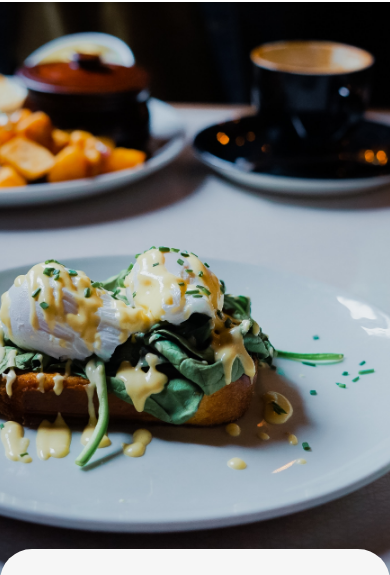
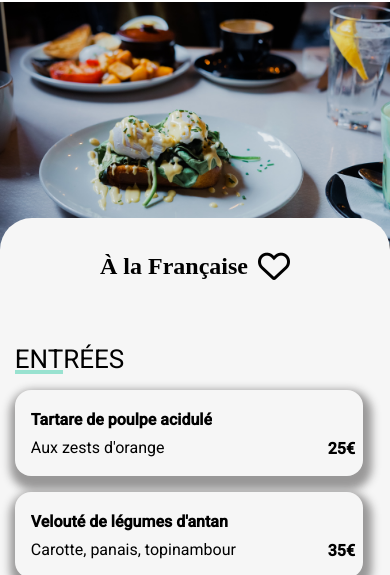
Before and after one commit to Deltaquarides/ohmyfood_online, a website: page pages/à-la-française.html in a window 390 px wide. Shown: the part 67-642 px from the top of the page. Drawn offline with Linux system fonts and the light colour scheme; a web font is replaced by a local one.

Commit message:
changes for  img and menus items

```diff
--- a/pages/à-la-française.html
+++ b/pages/à-la-française.html
@@ -2,10 +2,10 @@
 <html lang="fr">
    <head>
       <meta charset="UTF-8" />
-      <meta http-equiv="X-UA-Compatible" content="IE=edge" />
-      <meta name="viewport" content="width=device-width, initial-scale=1.0" />
+      <meta http-equiv="X-UA-Compatible" content="IE=edge">
+      <meta name="viewport" content="width=device-width, initial-scale=1.0">
       <title>Restaurant "A la française"</title>
-      <link rel="stylesheet" href="../style.css" type="text/css"/>
+      <link rel="stylesheet" href="../style.css" type="text/css">
       <meta name="description" content="Découvrez des menus qui vous conviennent dans des restaurants d'exception" />
       <meta name="keywords" content="restaurant, menu, gastronommie" />
       <link rel="stylesheet" href="https://cdnjs.cloudflare.com/ajax/libs/font-awesome/6.1.1/css/all.min.css" />
@@ -22,7 +22,7 @@
                <h1 class="header_title">ohmyfood</h1>
             </div>
          </header>
-         <img class="header_img" src="../images/restaurants/toa-heftiba-DQKerTsQwi0-unsplash.jpg" alt="A la Francaise" />
+         <img class="header_img" src="../images/restaurants/toa-heftiba-DQKerTsQwi0-unsplash.jpg" alt="A la Francaise">
          <section class="section_menu">
             <div class="restaurant_wrapper">
                <h2 class="restaurant_title">À la Française</h2>
--- a/style.css
+++ b/style.css
@@ -161,11 +161,6 @@ body {
 
 input {
     border: none;
-}
-
-img {
-    width: 300px;
-    height: 300px;
 }
 
 .header {
@@ -457,7 +452,8 @@ footer {
 
 .header_img{
     width: 100%;
-    height: 70vh;
+    max-width: 100%;
+    max-height: 32rem;
     object-fit: cover;
 }
 
@@ -591,7 +587,6 @@ footer {
 
 .menu_categorie:hover  .checkmark {
    margin-right: 0px;
-
 }
 
                                                                                      /*ORDER BUTTON*/
@@ -636,7 +631,6 @@ footer {
 
                                                            /*MOBILE VERSION HOMEPAGE*/
  @media only screen and (max-width: 768px){
-
     .order_text{
         padding-right: 0px;
     }
@@ -673,6 +667,7 @@ footer {
 
                                                       /*TABLET VERSION HOME PAGE*/
  @media all and (min-width: 769px) and (max-width: 1059px){
+
         .order_text{
         padding-right: 0px;
     }
@@ -696,6 +691,7 @@ footer {
  }
                                                       /* MOBILE TABLET RESTAURANT'S PAGES*/
 @media all and (min-width: 769px) and (max-width: 1059px){
+
      .menu_list{
           width: 100%;
           }
@@ -703,3 +699,24 @@ footer {
              width: 100%;
                  }
 }
+                   /*mobile only version*/
+@media only screen and (max-width: 768px){
+
+    .restaurant_title{
+        font-size: 1.5rem;
+    }
+
+    .restaurant_wrapper{
+        gap: 10px;
+    }
+
+    .menu_list{
+        padding: 30px 0px 0px 14px;
+        width: 96%;
+        margin: 0px;
+    }
+
+    .menu_categorie{
+        width: 93%;
+    }
+}
```
Also changed, not shown: index.html (+22 -22 lines), README.md, pages/le_delice_des_sens.html (renamed from pages/le delice_des_sens.html).
